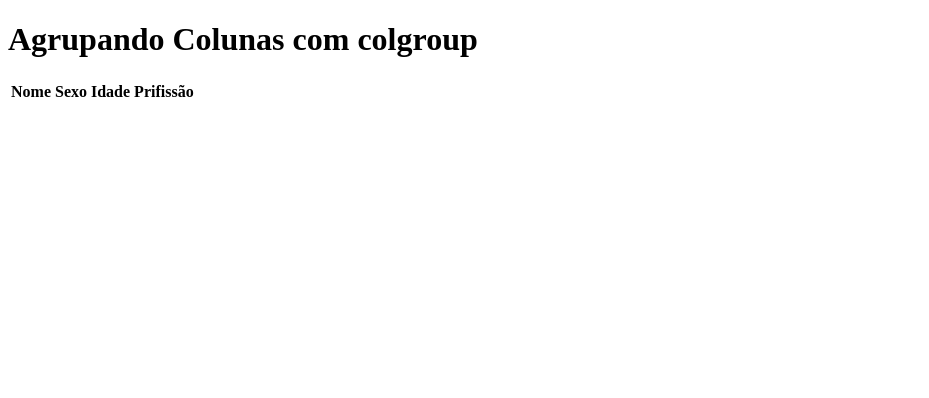
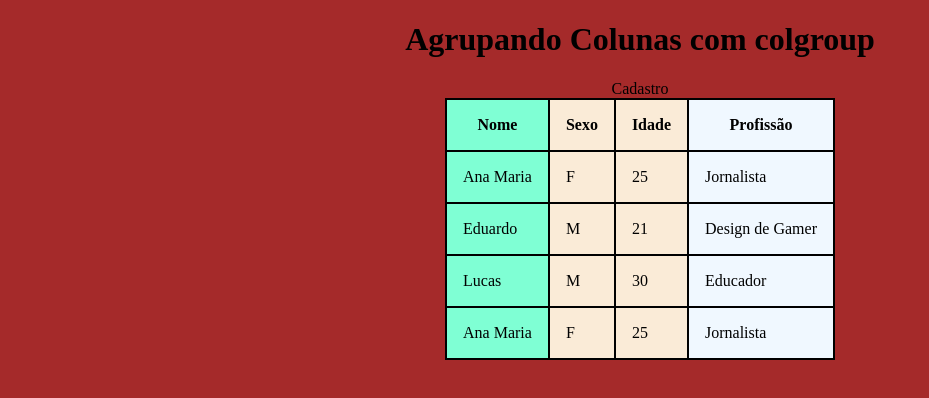
Before and after one commit to Crisps78/tabelas, a plain HTML site: page Agrupando Colunas com colgroup/index.html in a window 1280 px wide. Shown: the whole page, without its empty margins (0-929 px from the left). Drawn offline with Linux system fonts and the light colour scheme.

Commit message:
nova tabela colgrup

```diff
--- /dev/null
+++ b/Agrupando Colunas com colgroup/index.css
@@ -0,0 +1,29 @@
+body{
+    background-color: brown;
+
+}
+h1{
+    text-align: center;
+}
+table{
+    margin: 0 auto;
+    border-collapse: collapse;
+}
+th,td{
+    border: 2px solid black;
+    padding: 1em;
+
+}
+col.cnome{
+    background-color: aquamarine;
+    color: black;
+}
+col.cgrupo{
+    background-color: antiquewhite;
+}
+col.cidade{
+    background-color: blue;
+}
+col.cprof{
+    background-color: aliceblue;
+}
--- a/Agrupando Colunas com colgroup/index.html
+++ b/Agrupando Colunas com colgroup/index.html
@@ -3,19 +3,55 @@
 <head>
     <meta charset="UTF-8">
     <meta name="viewport" content="width=device-width, initial-scale=1.0">
+    <link rel="stylesheet" href="index.css">
     <title>Tabela</title>
 </head>
 <body>
     <h1>Agrupando Colunas com colgroup</h1>
     <table>
-        <caption>
+        <colgroup>
+            <col class="cnome">
+            <col class="cgrupo" span="2">
+            <!-- <col class="cidade"> -->
+            <col class="cprof">
+        </colgroup>
+        <caption>Cadastro</caption>
             <tr>
                 <th scope="col">Nome</th>
                 <th scope="col">Sexo</th>
                 <th scope="col">Idade</th>
-                <th scope="col">Prifissão</th>
+                <th scope="col">Profissão</th>
             </tr>
-        </caption>
+
+            <tr>
+                <td>Ana Maria</td>
+                <td>F</td>
+                <td>25</td>
+                <td>Jornalista</td>
+            </tr>
+
+            <tr>
+                <td>Eduardo</td>
+                <td>M</td>
+                <td>21</td>
+                <td>Design de Gamer</td>
+            </tr>
+
+            <tr>
+                <td>Lucas</td>
+                <td>M</td>
+                <td>30</td>
+                <td>Educador</td>
+            </tr>
+
+            <tr>
+                <td>Ana Maria</td>
+                <td>F</td>
+                <td>25</td>
+                <td>Jornalista</td>
+            </tr>
+
+
     </table>
 </body>
 </html>
```
